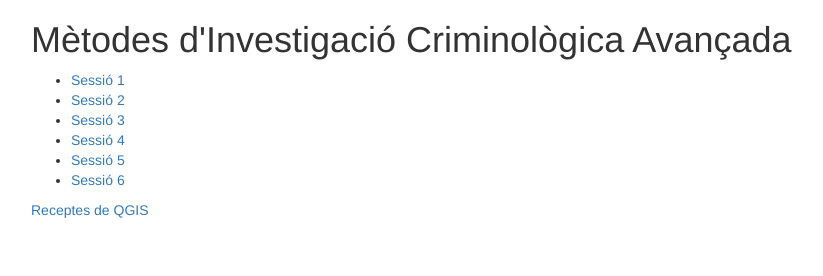
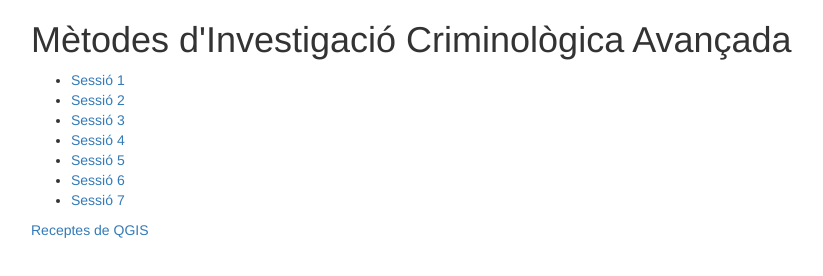
Before and after one commit to JohnPalmer/MICA2018-Slides, a plain HTML site: page index.html in a window 1280 px wide. Shown: the whole page, without its empty margins (24-847 px from the left). Drawn offline with nearby package versions, Linux system fonts and the light colour scheme.

Commit message:
s07 index

```diff
--- a/index.html
+++ b/index.html
@@ -42,8 +42,8 @@
          <li><a href="s04.html">Sessió 4</a></li>
         <li><a href="s05.html">Sessió 5</a></li>
     <li><a href="s06.html">Sessió 6</a></li>
-    <!--    <li><a href="s07.html">Sessió 7</a></li>
-      <li><a href="s08.html">Sessió 8</a></li>
+      <li><a href="s07.html">Sessió 7</a></li>
+    <!--    <li><a href="s08.html">Sessió 8</a></li>
       <li><a href="s09.html">Sessió 9</a></li>
       <li><a href="s10.html">Sessió 10</a></li>
       <li><a href="s11.html">Sessió 11</a></li>
```
